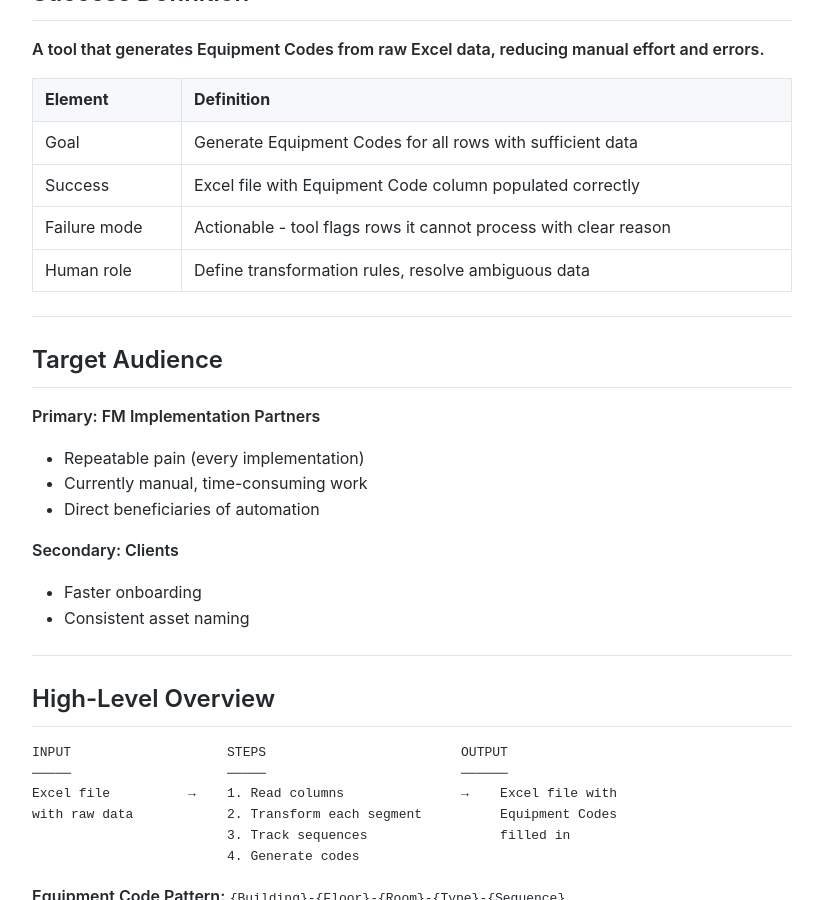
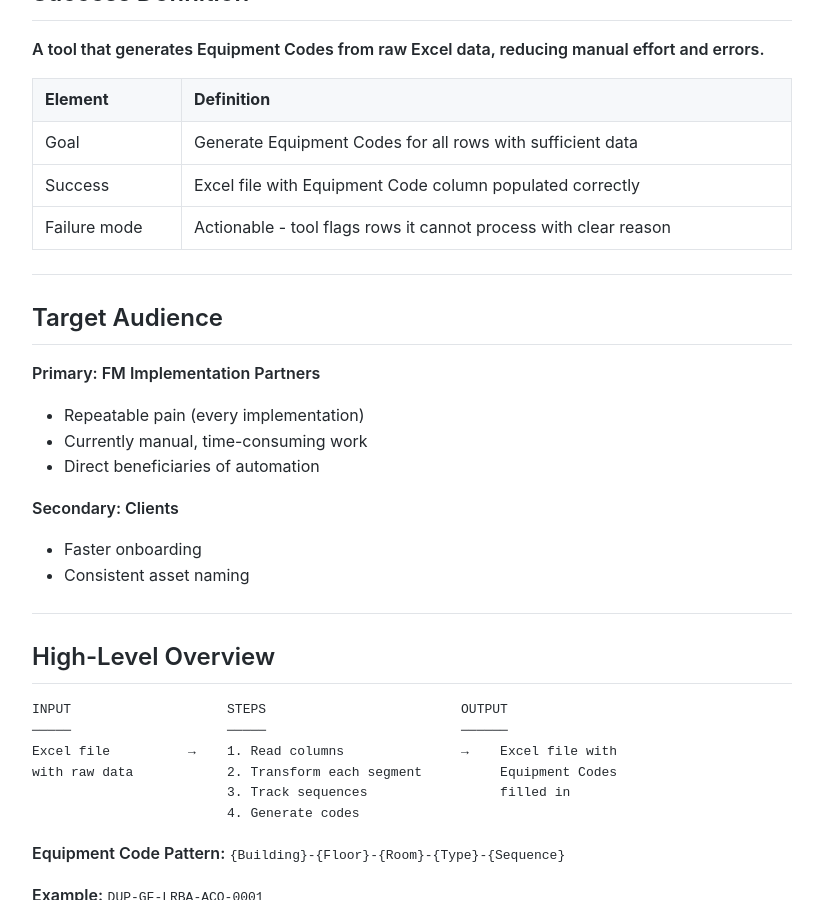
Before and after one commit to MariusWilsch/public-wilsch-ai-pages, a Jekyll site: the page built from project/archibus-fm-assistant/asset-code-generator-design.md, in a window 1280 px wide and 900 px high, scrolled down 791 px. Shown: the whole window, without its empty margins (228-1051 px from the left). Built offline with Jekyll 4.4.1, drawn with Linux system fonts in a browser that asks for light colours; our own code applies the rules of GitHub Pages for plain Markdown files.

Commit message:
Sync from hippocampus 2026-01-25

```diff
--- a/project/archibus-fm-assistant/asset-code-generator-design.md
+++ b/project/archibus-fm-assistant/asset-code-generator-design.md
@@ -29,7 +29,6 @@ This is tedious, error-prone work repeated for every FM implementation.
 | Goal | Generate Equipment Codes for all rows with sufficient data |
 | Success | Excel file with Equipment Code column populated correctly |
 | Failure mode | Actionable - tool flags rows it cannot process with clear reason |
-| Human role | Define transformation rules, resolve ambiguous data |
 
 ---
 
```
